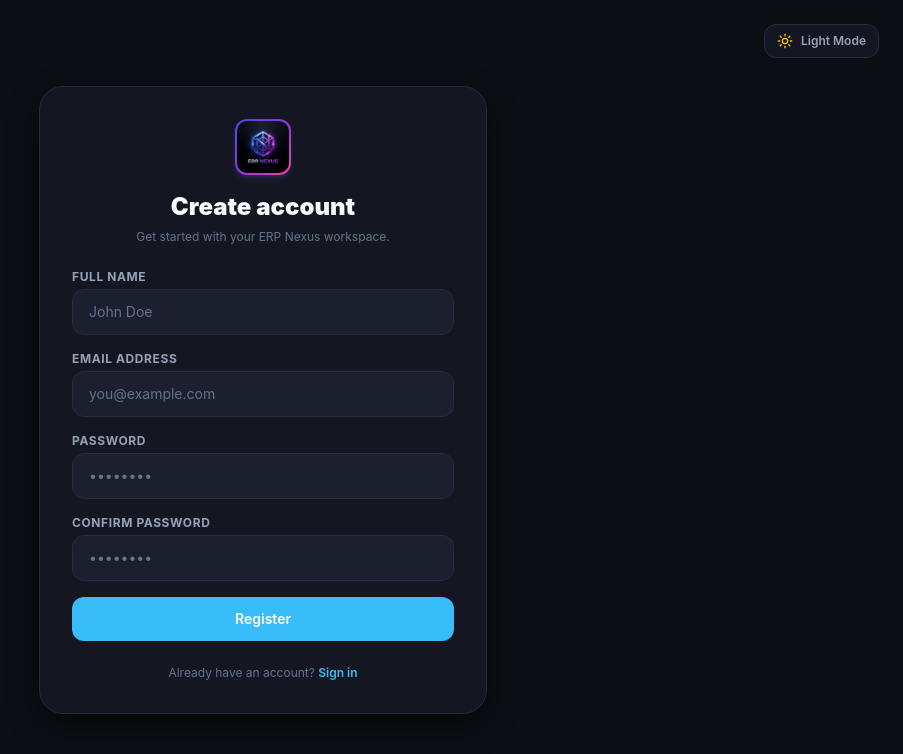
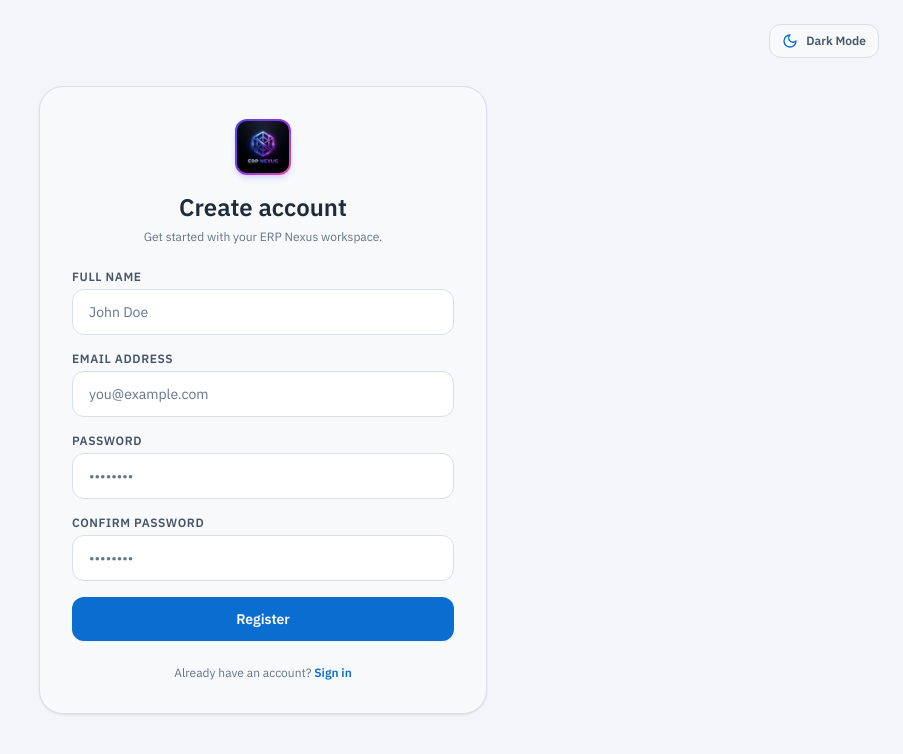
Before and after one commit to tejaspatel2255/ERP-System, a React (Vite) app in the folder frontend/: page /register in a window 1280 px wide. Shown: the top 754 px of the page, without its empty margins (377-1280 px from the left). Built offline with nearby package versions, Linux system fonts and the light colour scheme; no server answers.

Commit message:
enterprise phase 1

```diff
--- a/frontend/index.html
+++ b/frontend/index.html
@@ -1,10 +1,14 @@
 <!DOCTYPE html>
-<html lang="en" class="dark">
+<html lang="en">
   <head>
     <meta charset="UTF-8" />
     <link rel="icon" type="image/png" href="/logo.png" />
     <meta name="viewport" content="width=device-width, initial-scale=1.0" />
+    <meta name="theme-color" content="#0F2744" />
     <title>ERP Nexus — Enterprise System</title>
+    <link rel="preconnect" href="https://fonts.googleapis.com" />
+    <link rel="preconnect" href="https://fonts.gstatic.com" crossorigin />
+    <link href="https://fonts.googleapis.com/css2?family=IBM+Plex+Mono:wght@400;500;600&family=IBM+Plex+Sans:wght@400;500;600&display=swap" rel="stylesheet" />
   </head>
   <body>
     <div id="root"></div>
--- a/frontend/src/context/ThemeContext.jsx
+++ b/frontend/src/context/ThemeContext.jsx
@@ -8,10 +8,7 @@ export const ThemeProvider = ({ children }) => {
     if (saved === 'dark' || saved === 'light') {
       return saved;
     }
-    if (window.matchMedia && window.matchMedia('(prefers-color-scheme: dark)').matches) {
-      return 'dark';
-    }
-    return 'dark'; // Industrial dark default if un-specified
+    return 'light';
   });
 
   useEffect(() => {
--- a/frontend/src/index.css
+++ b/frontend/src/index.css
@@ -2,172 +2,283 @@
 @tailwind components;
 @tailwind utilities;
 
+/* ============================================================
+   ERP NEXUS — ENTERPRISE CONSOLE DESIGN TOKENS
+   Light  = "Enterprise Light" (default)
+   Dark   = "Enterprise Graphite"
+   ============================================================ */
+
 :root {
-  /* Surface & Elevation Levels (Light Mode) */
-  --bg-primary: #f4f6f9;        /* Canvas background */
-  --bg-secondary: #ffffff;      /* Surface / Panel / Sidebar */
-  --bg-card: #f8fafc;           /* Container / Table header layer */
-  --bg-modal: #ffffff;          /* Elevated modal / Popover surface */
-  --bg-hover: #e2e8f0;          /* Interactive hover */
+  /* Fonts — one family for UI, one for record codes only */
+  --font-sans:    'IBM Plex Sans', 'Segoe UI', system-ui, -apple-system, sans-serif;
+  --font-display: var(--font-sans);
+  --font-mono:    var(--font-sans);          /* legacy `font-mono` classes now render as sans */
+  --font-code:    'IBM Plex Mono', ui-monospace, Menlo, Consolas, monospace;
 
-  /* Brand Accent Palette (Light Mode - WCAG AAA compliant) */
-  --accent-primary: #1d4ed8;    /* Steel Blue Primary */
-  --accent-secondary: #2563eb;  /* Secondary Accent */
+  /* Surfaces */
+  --bg-primary:   #F3F5F8;   /* app canvas */
+  --bg-secondary: #F7F9FB;   /* table headers, subtle bands */
+  --bg-card:      #FFFFFF;   /* cards, inputs, panels */
+  --bg-modal:     #FFFFFF;
+  --bg-hover:     #EEF3FA;
 
-  /* Text Hierarchy (Light Mode) */
-  --text-primary: #0f172a;      /* High contrast body text */
-  --text-secondary: #475569;    /* Supporting labels & secondary text */
-  --text-muted: #64748b;        /* Low contrast captions & icons */
+  /* Brand */
+  --accent-primary:   #0A6ED1;
+  --accent-secondary: #0854A0;   /* hover / pressed */
+  --accent-ink:       #0F2744;
+  --on-accent:        #FFFFFF;
 
-  /* Borders & Shadows (Light Mode) */
-  --border-color: #cbd5e1;      /* Crisp structural divider */
-  --shadow: 0 10px 25px -5px rgba(15, 23, 42, 0.08);
-  --shadow-modal: 0 20px 35px -10px rgba(15, 23, 42, 0.18);
+  /* Text */
+  --text-primary:   #1D2B3A;
+  --text-secondary: #475569;
+  --text-muted:     #64748B;
 
-  /* Semantic Colors (Light Mode) */
-  --accent-success: #059669;
-  --accent-warning: #d97706;
-  --accent-danger: #dc2626;
-  --accent-info: #2563eb;
+  /* Lines */
+  --border-color:  #D8DFE8;
+  --border-strong: #B9C4D2;
+  --border-input:  #BFC9D6;
 
-  --success-text: #065f46;
-  --success-bg: #ecfdf5;
-  --success-border: #a7f3d0;
-  --success-rail: #059669;
+  /* Dark navigation shell (sidebar) */
+  --shell-bg:          #0F2744;
+  --shell-bg-hover:    rgba(255,255,255,.07);
+  --shell-bg-active:   rgba(255,255,255,.12);
+  --shell-text:        #B8C7DB;
+  --shell-text-strong: #FFFFFF;
+  --shell-muted:       #7F93AD;
+  --shell-border:      rgba(255,255,255,.10);
+  --shell-accent:      #5FA8FF;
 
-  --warning-text: #92400e;
-  --warning-bg: #fffbeb;
-  --warning-border: #fde68a;
-  --warning-rail: #d97706;
+  /* Legacy grid vars (kept so old references do not break; grid is disabled) */
+  --grid-minor: transparent;
+  --grid-major: transparent;
 
-  --danger-text: #991b1b;
-  --danger-bg: #fef2f2;
-  --danger-border: #fecaca;
-  --danger-rail: #dc2626;
+  /* Elevation */
+  --shadow:       0 1px 2px rgba(16,24,40,.06), 0 1px 3px rgba(16,24,40,.04);
+  --shadow-modal: 0 16px 40px rgba(16,24,40,.20), 0 2px 8px rgba(16,24,40,.08);
+  --shadow-press: none;
 
-  --info-text: #1e40af;
-  --info-bg: #eff6ff;
-  --info-border: #bfdbfe;
-  --info-rail: #2563eb;
+  /* Semantic */
+  --accent-success: #1E8E3E; --success-text: #14612B; --success-bg: #E7F5EC; --success-border: #B9E0C6; --success-rail: #1E8E3E;
+  --accent-warning: #D97706; --warning-text: #8A4B05; --warning-bg: #FEF3E2; --warning-border: #F5D3A0; --warning-rail: #D97706;
+  --accent-danger:  #C62828; --danger-text:  #9B1C1C; --danger-bg:  #FDECEC; --danger-border:  #F3BDBD; --danger-rail:  #C62828;
+  --accent-info:    #0A6ED1; --info-text:    #0A4F99; --info-bg:    #E8F1FC; --info-border:    #B7D3F2; --info-rail:    #0A6ED1;
 }
 
 .dark {
-  /* Surface & Elevation Levels (Dark Mode) */
-  --bg-primary: #0c0e14;        /* Deep obsidian industrial canvas */
-  --bg-secondary: #141722;      /* Surface / Panel / Sidebar */
-  --bg-card: #1b1f2e;           /* Container / Table header layer */
-  --bg-modal: #23283b;          /* Elevated modal / Popover surface */
-  --bg-hover: #2a3045;          /* Interactive hover */
+  --bg-primary:   #0F141A;
+  --bg-secondary: #151B23;
+  --bg-card:      #1A222C;
+  --bg-modal:     #1F2833;
+  --bg-hover:     #232E3B;
 
-  /* Brand Accent Palette (Dark Mode) */
-  --accent-primary: #38bdf8;    /* Electric Sky Steel Blue */
-  --accent-secondary: #60a5fa;  /* Secondary Accent */
+  --accent-primary:   #4DA3FF;
+  --accent-secondary: #7DBBFF;
+  --accent-ink:       #E6EBF1;
+  --on-accent:        #08121F;
 
-  /* Text Hierarchy (Dark Mode) */
-  --text-primary: #f8fafc;      /* High contrast white body text */
-  --text-secondary: #94a3b8;    /* Supporting labels & secondary text */
-  --text-muted: #64748b;        /* Muted captions & icons */
+  --text-primary:   #E6EBF1;
+  --text-secondary: #A8B3C1;
+  --text-muted:     #8190A1;
 
-  /* Borders & Shadows (Dark Mode) */
-  --border-color: #262b3d;      /* Structural dark border */
-  --shadow: 0 12px 32px -4px rgba(0, 0, 0, 0.6);
-  --shadow-modal: 0 24px 48px -6px rgba(0, 0, 0, 0.8);
+  --border-color:  #2A3441;
+  --border-strong: #3A4757;
+  --border-input:  #3A4757;
 
-  /* Semantic Colors (Dark Mode) */
-  --accent-success: #10b981;
-  --accent-warning: #f59e0b;
-  --accent-danger: #ef4444;
-  --accent-info: #3b82f6;
+  --shell-bg:          #0B1016;
+  --shell-bg-hover:    rgba(255,255,255,.06);
+  --shell-bg-active:   rgba(255,255,255,.10);
+  --shell-text:        #A8B3C1;
+  --shell-text-strong: #FFFFFF;
+  --shell-muted:       #6F7D8E;
+  --shell-border:      rgba(255,255,255,.08);
+  --shell-accent:      #4DA3FF;
 
-  --success-text: #34d399;
-  --success-bg: rgba(52, 211, 153, 0.12);
-  --success-border: rgba(52, 211, 153, 0.3);
-  --success-rail: #10b981;
+  --shadow:       0 1px 2px rgba(0,0,0,.4);
+  --shadow-modal: 0 16px 40px rgba(0,0,0,.55);
 
-  --warning-text: #fbbf24;
-  --warning-bg: rgba(251, 191, 36, 0.12);
-  --warning-border: rgba(251, 191, 36, 0.3);
-  --warning-rail: #f59e0b;
-
-  --danger-text: #f87171;
-  --danger-bg: rgba(248, 113, 113, 0.12);
-  --danger-border: rgba(248, 113, 113, 0.3);
-  --danger-rail: #ef4444;
-
-  --info-text: #60a5fa;
-  --info-bg: rgba(96, 165, 250, 0.12);
-  --info-border: rgba(96, 165, 250, 0.3);
-  --info-rail: #3b82f6;
+  --accent-success: #4CC38A; --success-text: #7DDDAC; --success-bg: rgba(76,195,138,.12);  --success-border: rgba(76,195,138,.30);  --success-rail: #4CC38A;
+  --accent-warning: #F0B429; --warning-text: #F7CF6B; --warning-bg: rgba(240,180,41,.12);  --warning-border: rgba(240,180,41,.30);  --warning-rail: #F0B429;
+  --accent-danger:  #F26D6D; --danger-text:  #FFA3A3; --danger-bg:  rgba(242,109,109,.12); --danger-border:  rgba(242,109,109,.30); --danger-rail:  #F26D6D;
+  --accent-info:    #4DA3FF; --info-text:    #9CCBFF; --info-bg:    rgba(77,163,255,.12);  --info-border:    rgba(77,163,255,.30);  --info-rail:    #4DA3FF;
 }
 
-* {
-  scrollbar-width: thin;
-  scrollbar-color: var(--border-color) var(--bg-primary);
-}
+/* ============================================================
+   BASE
+   ============================================================ */
+@layer base {
+  body {
+    background-color: var(--bg-primary);
+    font-family: var(--font-sans);
+    font-size: 14px;
+    line-height: 1.5;
+    color: var(--text-primary);
+    -webkit-font-smoothing: antialiased;
+    transition: background-color .15s ease, color .15s ease;
+  }
+  ::selection { background: var(--accent-primary); color: var(--on-accent); }
 
-*::-webkit-scrollbar {
-  width: 8px;
-  height: 8px;
-}
+  * { scrollbar-width: thin; scrollbar-color: var(--border-strong) transparent; }
+  *::-webkit-scrollbar { width: 10px; height: 10px; }
+  *::-webkit-scrollbar-track { background: transparent; }
+  *::-webkit-scrollbar-thumb { background: var(--border-strong); border-radius: 8px; border: 2px solid transparent; background-clip: padding-box; }
+  *::-webkit-scrollbar-thumb:hover { background: var(--text-muted); background-clip: padding-box; border: 2px solid transparent; }
 
-*::-webkit-scrollbar-track {
-  background: var(--bg-primary);
-}
+  input:focus-visible, select:focus-visible, textarea:focus-visible {
+    outline: 2px solid var(--accent-primary);
+    outline-offset: 1px;
+  }
 
-*::-webkit-scrollbar-thumb {
-  background: var(--border-color);
-  border-radius: 9999px;
-  border: 2px solid var(--bg-primary);
-}
-
-body {
-  background-color: var(--bg-primary);
-  color: var(--text-primary);
-  font-family: -apple-system, BlinkMacSystemFont, "Segoe UI", Roboto, "Helvetica Neue", Arial, sans-serif;
-  transition: background-color 0.2s ease, color 0.2s ease;
-}
-
-/* Monospace alignment for numbers, document codes, prices */
-.font-mono-tabular {
-  font-family: ui-monospace, SFMono-Regular, Menlo, Monaco, Consolas, "Liberation Mono", "Courier New", monospace;
-  font-variant-numeric: tabular-nums;
-}
-
-input:focus,
-select:focus,
-textarea:focus {
-  border-color: var(--accent-primary) !important;
-  box-shadow: 0 0 0 3px rgba(37, 99, 235, 0.2) !important;
-  outline: none !important;
-}
-
-.dark input:focus,
-.dark select:focus,
-.dark textarea:focus {
-  box-shadow: 0 0 0 3px rgba(56, 189, 248, 0.2) !important;
-}
-
-@keyframes fadeIn {
-  from {
-    opacity: 0;
-    transform: translateY(6px);
-  }
-  to {
-    opacity: 1;
-    transform: translateY(0);
+  @media print {
+    .no-print { display: none !important; }
+    body { background: #fff !important; color: #000 !important; }
   }
 }
 
-.animate-fadeIn {
-  animation: fadeIn 0.25s cubic-bezier(0.16, 1, 0.3, 1) forwards;
+/* ============================================================
+   COMPONENTS  (class names are kept from the previous theme so
+   every existing page re-skins automatically)
+   ============================================================ */
+@layer components {
+
+  /* Numbers: sans with tabular figures */
+  .font-mono-tabular { font-family: var(--font-sans); font-variant-numeric: tabular-nums; letter-spacing: 0; }
+  .font-mono { font-variant-numeric: tabular-nums; }
+
+  /* Canvas (old blueprint paper → plain canvas) */
+  .bg-blueprint { background-color: var(--bg-primary); }
+
+  /* ── Card / panel ─────────────────────────────────────── */
+  .sheet {
+    position: relative;
+    background: var(--bg-card);
+    border: 1px solid var(--border-color);
+    border-radius: 8px;
+    box-shadow: var(--shadow);
+  }
+  .sheet::before, .sheet::after { content: none; }
+
+  /* Small caption / section kicker */
+  .sheet-tag { font-size: 12px; font-weight: 500; color: var(--text-muted); }
+
+  /* Divider */
+  .dim-line { height: 1px; background: var(--border-color); border: 0; }
+
+  /* Meta chip */
+  .tb-cell {
+    display: inline-flex; align-items: center; gap: 4px;
+    padding: 2px 8px; font-size: 12px; color: var(--text-secondary);
+    background: var(--bg-secondary); border: 1px solid var(--border-color); border-radius: 4px;
+  }
+  .tb-cell b { display: inline; font-weight: 600; color: var(--text-primary); }
+
+  /* ── Buttons ──────────────────────────────────────────── */
+  .btn {
+    display: inline-flex; align-items: center; justify-content: center; gap: .4rem;
+    min-height: 34px; padding: 0 .9rem;
+    font-family: var(--font-sans); font-size: 13px; font-weight: 500; line-height: 1;
+    color: var(--text-primary); background: var(--bg-card);
+    border: 1px solid var(--border-input); border-radius: 4px;
+    box-shadow: 0 1px 0 rgba(16,24,40,.04);
+    cursor: pointer; white-space: nowrap;
+    transition: background-color .12s ease, border-color .12s ease, box-shadow .12s ease;
+  }
+  .btn:hover { background: var(--bg-hover); border-color: var(--border-strong); }
+  .btn:active { background: var(--border-color); }
+  .btn:focus-visible { outline: 2px solid var(--accent-primary); outline-offset: 2px; }
+  .btn:disabled, .btn[aria-disabled="true"] { opacity: .5; cursor: not-allowed; box-shadow: none; }
+
+  .btn-primary { background: var(--accent-primary); border-color: var(--accent-primary); color: var(--on-accent); }
+  .btn-primary:hover { background: var(--accent-secondary); border-color: var(--accent-secondary); }
+  .btn-primary:active { background: var(--accent-secondary); }
+
+  .btn-danger { background: var(--accent-danger); border-color: var(--accent-danger); color: #fff; }
+  .btn-danger:hover { background: var(--accent-danger); border-color: var(--accent-danger); filter: brightness(.92); }
+
+  .btn-ghost { background: transparent; box-shadow: none; border-color: var(--border-color); color: var(--text-secondary); }
+  .btn-ghost:hover { background: var(--bg-hover); border-color: var(--border-strong); color: var(--text-primary); }
+
+  .btn-sm { min-height: 28px; padding: 0 .65rem; font-size: 12.5px; }
+  .btn-icon { min-height: 0; padding: .4rem; }
+
+  /* ── Form fields ──────────────────────────────────────── */
+  .field {
+    width: 100%; min-height: 34px; padding: .4rem .65rem;
+    font-family: var(--font-sans); font-size: 14px; color: var(--text-primary);
+    background: var(--bg-card);
+    border: 1px solid var(--border-input); border-radius: 4px;
+    transition: border-color .12s ease, box-shadow .12s ease;
+  }
+  select.field { padding-right: 2rem; }
+  .field::placeholder { color: var(--text-muted); }
+  .field:hover { border-color: var(--border-strong); }
+  .field:focus { outline: none; border-color: var(--accent-primary); box-shadow: 0 0 0 3px color-mix(in srgb, var(--accent-primary) 20%, transparent); }
+  .field:disabled { background: var(--bg-secondary); opacity: .7; cursor: not-allowed; }
+  .field-label { display: block; margin-bottom: .3rem; font-size: 12.5px; font-weight: 500; color: var(--text-secondary); }
+
+  /* ── Status: dot + lozenge ────────────────────────────── */
+  .lamp { display: inline-block; width: 8px; height: 8px; border-radius: 9999px; flex-shrink: 0; background: var(--lamp, var(--accent-info)); box-shadow: none; }
+  .lamp-pulse { animation: none; }
+  .andon-tag {
+    display: inline-flex; align-items: center; gap: .4rem;
+    padding: 2px 10px 2px 8px; font-size: 12px; font-weight: 500; line-height: 1.4;
+    text-transform: capitalize; white-space: nowrap;
+    background: var(--tag-bg); color: var(--tag-text);
+    border: 1px solid var(--tag-border); border-radius: 9999px;
+  }
+
+  /* Record / document number (reads like a link) */
+  .stamp { display: inline; font-family: var(--font-code); font-size: 12.5px; font-weight: 500; color: var(--accent-primary); border: 0; padding: 0; background: none; }
+
+  /* Retired decorations (kept as no-ops so old markup is harmless) */
+  .hazard-strip, .conveyor, .conveyor-move { display: none; }
+  .draw-line { animation: none; transform: none; }
+
+  /* ── Data grid ────────────────────────────────────────── */
+  .bom { width: 100%; border-collapse: separate; border-spacing: 0; }
+  .bom thead th {
+    position: sticky; top: 0; z-index: 1;
+    padding: .65rem .9rem; text-align: left; white-space: nowrap;
+    font-size: 12px; font-weight: 600; color: var(--text-secondary);
+    background: var(--bg-secondary); border-bottom: 1px solid var(--border-color);
+  }
+  .bom tbody tr.bom-row td { padding: .65rem .9rem; font-size: 13.5px; border-bottom: 1px solid var(--border-color); }
+  .bom tbody tr.bom-row:last-child td { border-bottom: 0; }
+  .bom tbody tr.bom-row:hover { background: var(--bg-hover); }
+
+  /* ── Navigation shell (sidebar) ───────────────────────── */
+  .shell-bg { background: var(--shell-bg); color: var(--shell-text); }
+  .nav-group-title { font-size: 11px; font-weight: 600; letter-spacing: .06em; text-transform: uppercase; color: var(--shell-muted); }
+  .nav-item {
+    display: flex; align-items: center; gap: .65rem; padding: .5rem .75rem;
+    font-size: 13.5px; font-weight: 500; color: var(--shell-text);
+    border-radius: 6px; border-left: 3px solid transparent;
+    transition: background-color .12s ease, color .12s ease;
+  }
+  .nav-item:hover { background: var(--shell-bg-hover); color: var(--shell-text-strong); }
+  .nav-item.is-active { background: var(--shell-bg-active); color: var(--shell-text-strong); border-left-color: var(--shell-accent); }
+
+  /* ── Top bar ──────────────────────────────────────────── */
+  .topbar { background: var(--bg-card); border-bottom: 1px solid var(--border-color); }
+
+  /* ── Progress bar (width set inline by the page) ──────── */
+  .progress { height: 8px; background: var(--bg-hover); border-radius: 9999px; overflow: hidden; }
+  .progress > span { display: block; height: 100%; background: var(--accent-primary); border-radius: 9999px; }
+
+  /* ── Stepper (process flow) ───────────────────────────── */
+  .step-dot {
+    display: inline-flex; align-items: center; justify-content: center;
+    width: 28px; height: 28px; border-radius: 9999px; font-size: 12px; font-weight: 600;
+    color: var(--accent-primary); background: var(--info-bg); border: 1px solid var(--info-border);
+  }
 }
 
-@media print {
-  .no-print {
-    display: none !important;
-  }
-  body {
-    background-color: #ffffff !important;
-    color: #000000 !important;
-  }
+/* ============================================================
+   MOTION (subtle, enterprise)
+   ============================================================ */
+@keyframes fadeIn { from { opacity: 0; } to { opacity: 1; } }
+.animate-fadeIn { animation: fadeIn .16s ease-out forwards; }
+.stagger > * { opacity: 1; animation: none; }
+
+@media (prefers-reduced-motion: reduce) {
+  *, *::before, *::after { animation: none !important; transition: none !important; }
 }
--- a/frontend/tailwind.config.js
+++ b/frontend/tailwind.config.js
@@ -7,6 +7,15 @@ export default {
   ],
   theme: {
     extend: {
+      fontFamily: {
+        sans: ['var(--font-sans)'],
+        display: ['var(--font-sans)'],
+        mono: ['var(--font-sans)'],
+        code: ['var(--font-code)'],
+      },
+      borderRadius: {
+        xs: '4px',
+      },
       colors: {
         'bg-primary': 'var(--bg-primary)',
         'bg-secondary': 'var(--bg-secondary)',
@@ -23,6 +32,10 @@ export default {
         'text-secondary': 'var(--text-secondary)',
         'text-muted': 'var(--text-muted)',
         'border-color': 'var(--border-color)',
+        'border-input': 'var(--border-input)',
+        'shell-bg': 'var(--shell-bg)',
+        'shell-text': 'var(--shell-text)',
+        'shell-accent': 'var(--shell-accent)',
 
         // Map blue default for automatic backwards compatibility
         blue: {
@@ -33,6 +46,8 @@ export default {
       boxShadow: {
         'brand': 'var(--shadow)',
         'modal': 'var(--shadow-modal)',
+        '2xs': '0 1px 2px rgba(16,24,40,.05)',
+        'press': 'none',
       }
     },
   },
```
Also changed, not shown: frontend/public/logo.svg (added).
